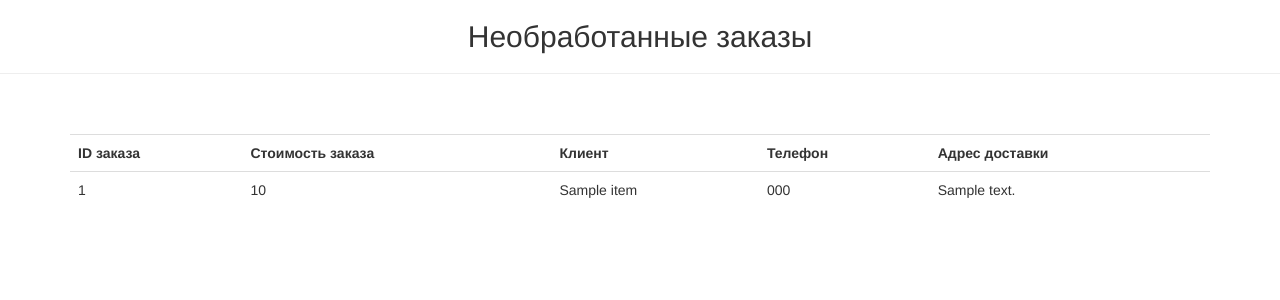
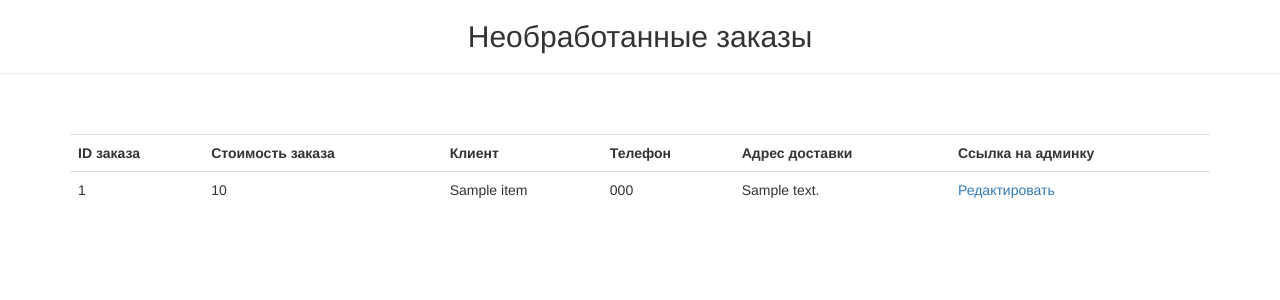
Before and after one commit to HardRope/-burger-shop, a Django app: template restaurateur/templates/order_items.html in a window 1280 px wide. Shown: the part 52-352 px from the top of the page. Run offline with Django 3.2, Linux system fonts and the light colour scheme; the template is opened without the code that fills it: most values are stand-ins (such as "Sample title", 1, 10 or a date in 2020); parts of the project's set-up code (start-up, migrations or seed data) failed here and were passed over; some libraries are stand-ins or nearby versions.

Commit message:
add admin link to orders page

```diff
--- a/restaurateur/templates/order_items.html
+++ b/restaurateur/templates/order_items.html
@@ -18,6 +18,7 @@
       <th>Клиент</th>
       <th>Телефон</th>
       <th>Адрес доставки</th>
+      <th>Ссылка на админку</th>
     </tr>
 
     {% for item in order_items %}
@@ -27,6 +28,9 @@
         <td>{{ item.name }}</td>
         <td>{{ item.phonenumber }}</td>
         <td>{{ item.address }}</td>
+        <td>
+          <a href={{ item.url }} >Редактировать</a>
+        </td>
       </tr>
     {% endfor %}
    </table>
--- a/restaurateur/views.py
+++ b/restaurateur/views.py
@@ -2,7 +2,7 @@ from django import forms
 from django.db.models import F, Sum
 from django.shortcuts import redirect, render
 from django.views import View
-from django.urls import reverse_lazy
+from django.urls import reverse_lazy, reverse
 from django.contrib.auth.decorators import user_passes_test
 
 from django.contrib.auth import authenticate, login
@@ -103,6 +103,7 @@ def view_orders(request):
             'name': f'{order.firstname} {order.lastname}',
             'phonenumber': order.phonenumber,
             'address': order.address,
+            'url': reverse('admin:foodcartapp_order_change', args=(order.id,))
         }
         order_items.append(order_item)
 
```
